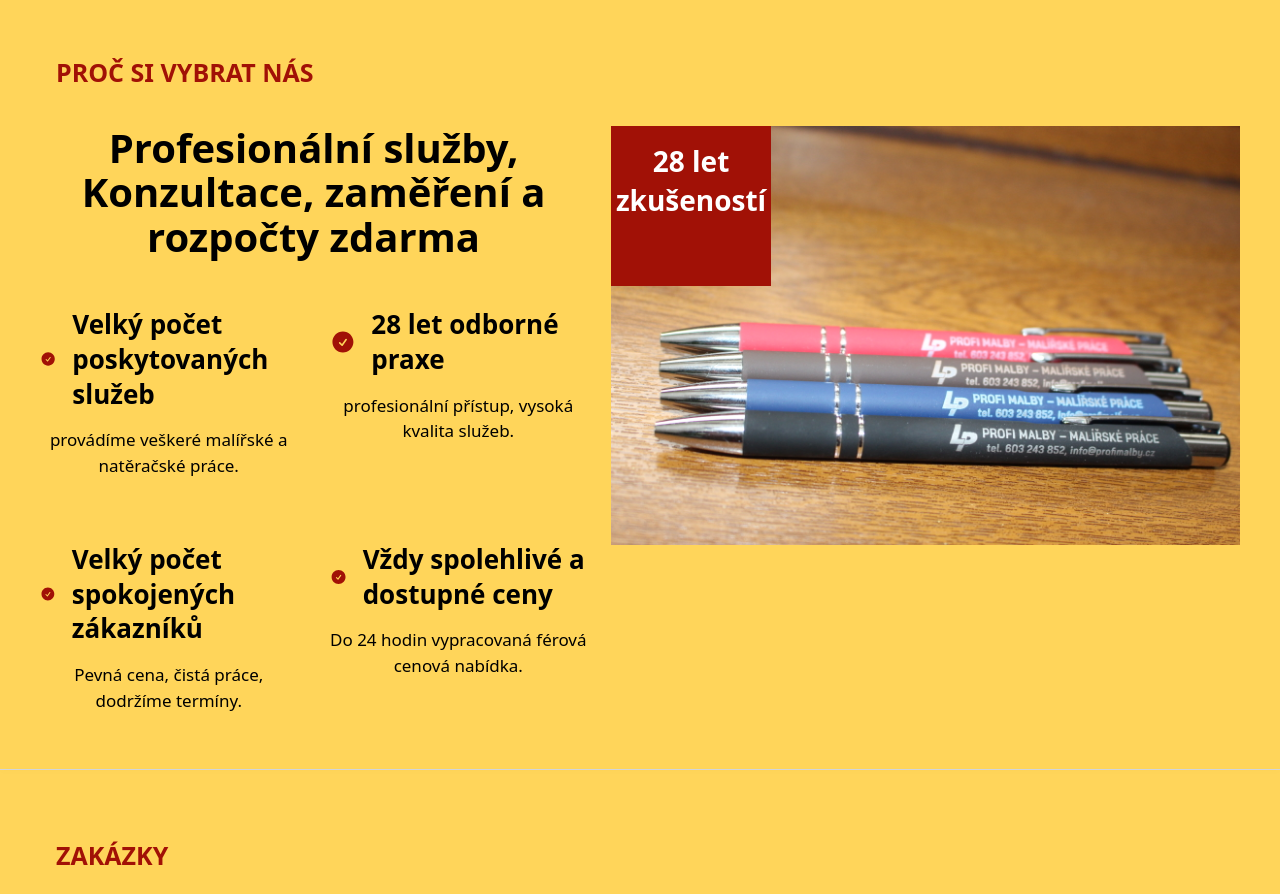
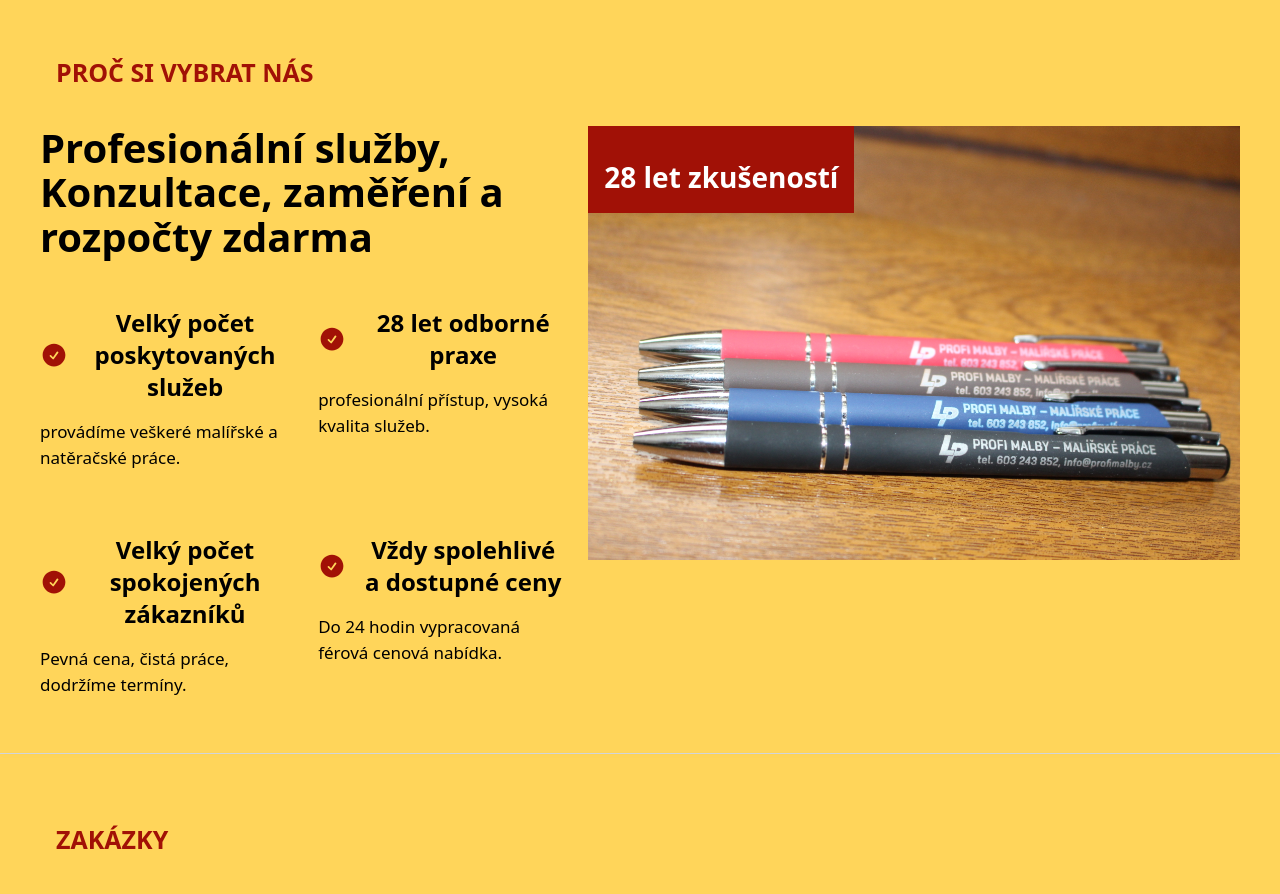
Before and after one commit to Keny2802/malir-petr-lejsek, a Next.js app: page / in a window 1280 px wide. Shown: the part 4300-5194 px from the top of the page. Built offline with nearby package versions, Linux system fonts and the light colour scheme.

Commit message:
Úprava carouselu a fixnutí.

```diff
--- a/components/Carousel.tsx
+++ b/components/Carousel.tsx
@@ -84,10 +84,15 @@ const Carousel = ({ ...props }: CarouselType) => {
 
     return (
         <Fragment>
-            <Wrapper className="fixed inset-0 z-[9000]">
-                <Subheading className="absolute top-4 md:top-6 left-4 md:left-6 text-white">
+            <Wrapper className="fixed inset-0 z-[9000] bg-black/50">
+                <Subheading className="absolute top-4 md:top-6 left-4 md:left-6 z-[9001] text-white">
                     {currentPhoto + 1} / {carouselSet.length}
                 </Subheading>
+                <button className="p-2 md:p-2.5 lg:p-3 absolute top-4 md:top-6 right-4 md:right-6 bg-black/50 text-white z-[9001] rounded-full cursor-pointer transition-colors duration-300 ease-in-out hover:text-gray-300">
+                    <Icon>
+                        <XMarkIcon onClick={onClose} />
+                    </Icon>
+                </button>
 
                 <Wrapper className="relative overflow-hidden w-full max-w-5xl mx-auto">
                     <button
@@ -114,8 +119,7 @@ const Carousel = ({ ...props }: CarouselType) => {
                                 return (
                                     <Fragment
                                     key={index}>
-                                        <Wrapper className="w-full shrink-0 p-2 md:p-3 lg:p-4">
-                                            <Wrapper className="flex justify-center items-center group overflow-hidden cursor-pointer">
+                                        <Wrapper className="w-full flex justify-center items-center shrink-0 p-2 md:p-3 lg:p-4">
                                             <Image
                                             width={1000}
                                             height={1000}
@@ -125,9 +129,8 @@ const Carousel = ({ ...props }: CarouselType) => {
                                             decoding="async"
                                             draggable={false}
                                             quality={90}
-                                                className="object-contain"
+                                            className="w-auto object-contain cursor-pointer"
                                             />
-                                            </Wrapper>
                                         </Wrapper>
                                     </Fragment>
                                 );
--- a/sections/WhyUs.tsx
+++ b/sections/WhyUs.tsx
@@ -11,6 +11,7 @@ import PageLabel from "../components/pageLabel";
 import FlexRow from "../components/FlexRow";
 import FlexCol from "../components/FlexCol";
 import Flex from "../components/Flex";
+import Icon from "../components/Icon";
 
 const WhyUs = () => {
     return (
@@ -21,7 +22,7 @@ const WhyUs = () => {
                 <PageLabel pageLabelText="Proč si vybrat nás" />
                 <FlexRow className="justify-start">
                     <FlexCol>
-                        <h2 className="text-3xl md:text-4xl lg:text-[40px] text-center font-extrabold max-w-3xl">
+                        <h2 className="text-3xl md:text-4xl lg:text-[40px] font-extrabold max-w-3xl">
                             Profesionální služby, Konzultace, zaměření a rozpočty zdarma
                         </h2>
                         <Wrapper className="grid md:grid-cols-2 gap-4 md:gap-6 lg:gap-8">
@@ -48,12 +49,16 @@ const WhyUs = () => {
                                     <Fragment key={cardItemIndex}>
                                         <FlexCol>
                                             <Flex className="mt-4 md:mt-6 lg:mt-8">
-                                                <CheckCircleIcon className="w-6 h-6 md:w-7 md:h-7 lg:w-8 lg:h-8 text-[#a11106]" />
-                                                <h3 className="text-xl md:text-2xl lg:text-[26px] font-bold">
+                                                <Wrapper>
+                                                    <Icon>
+                                                        <CheckCircleIcon className="text-[#a11106]" />
+                                                    </Icon>
+                                                </Wrapper>
+                                                <h3 className="text-lg md:text-xl lg:text-2xl font-bold text-center">
                                                     {cardItem.heading}
                                                 </h3>
                                             </Flex>
-                                            <p className="text-[15px] md:text-base lg:text-[17px] text-center">
+                                            <p className="text-[15px] md:text-base lg:text-[17px]">
                                                 {cardItem.desc}
                                             </p>
                                         </FlexCol>
@@ -64,7 +69,7 @@ const WhyUs = () => {
                     </Wrapper>
                     </FlexCol>
                     <Wrapper className="relative w-full md:max-w-200">
-                        <Wrapper className="w-40 max-w-50 h-40 max-h-50 absolute top-0 left-0 bg-[#a11106]">
+                        <Wrapper className="min-h-20 p-2.5 md:p-3 lg:p-4 absolute top-0 left-0 bg-[#a11106] flex justify-center items-center">
                             <p className="mt-4 text-center text-xl md:text-xl lg:text-[28px] text-white font-extrabold">
                                 28 let zkušeností
                             </p>
--- a/sections/Work.tsx
+++ b/sections/Work.tsx
@@ -83,7 +83,11 @@ const Work = () => {
                                         fetchPriority="low"
                                         decoding="async"
                                         draggable={false}
-                                        className="mt-4 md:mt-6 lg:mt-8 w-full md:max-w-125 rounded-2xl"
+                                        onClick={() => {
+                                            openModal(workItem);
+
+                                        }}
+                                        className="mt-4 md:mt-6 lg:mt-8 w-full md:max-w-125 rounded-2xl cursor-pointer"
                                         />
                                         <p className="text-[15px] md:text-base lg:text-lg md:max-w-125">
                                             {workItem.desc[0]}
@@ -109,7 +113,7 @@ const Work = () => {
                 </Wrapper>
             </Wrapper>
             {
-                isModalOpen && activeCard && (
+                isModalOpen && activeCard && activeIndex === null && (
                     <Fragment>
                         <Wrapper
                         className="p-4 md:p-5 lg:p-6 fixed inset-0 z-[8000] bg-black/50 flex justify-center items-center"
```
Lines whose indentation alone changed are shown as unchanged.
